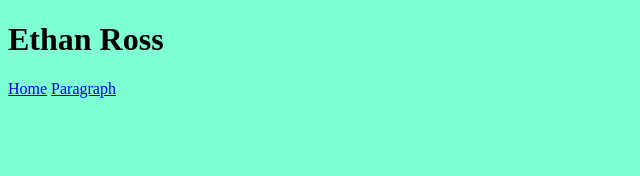
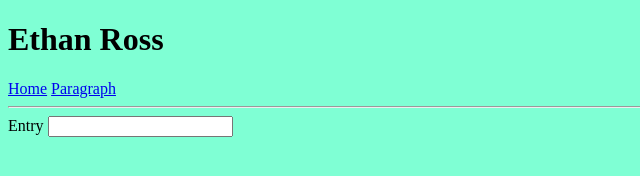
Before and after one commit to rossGameDev/WebAPIHomework, a website: page static/entries.html in a window 1280 px wide. Shown: the whole page, without its empty margins (0-640 px from the left). Drawn offline with Linux system fonts and the light colour scheme.

Commit message:
Added entry area

```diff
--- a/static/entries.html
+++ b/static/entries.html
@@ -11,5 +11,10 @@
     <h1>Ethan Ross</h1>
     <a href="index.html">Home</a>
     <a href="paragraph.html">Paragraph</a>
+    <hr>
+    <form>
+        <label>Entry</label>
+        <input type="text">
+    </form>
 </body>
 </html>
```
Also changed, not shown: static/index.html (+1 -0 lines).
